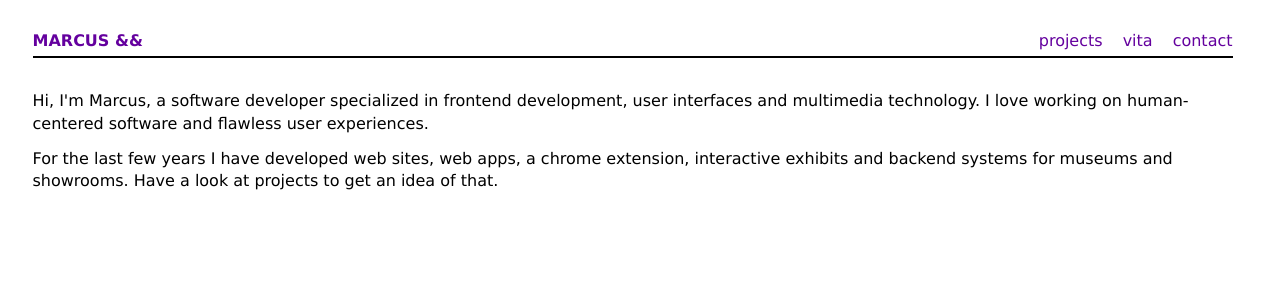
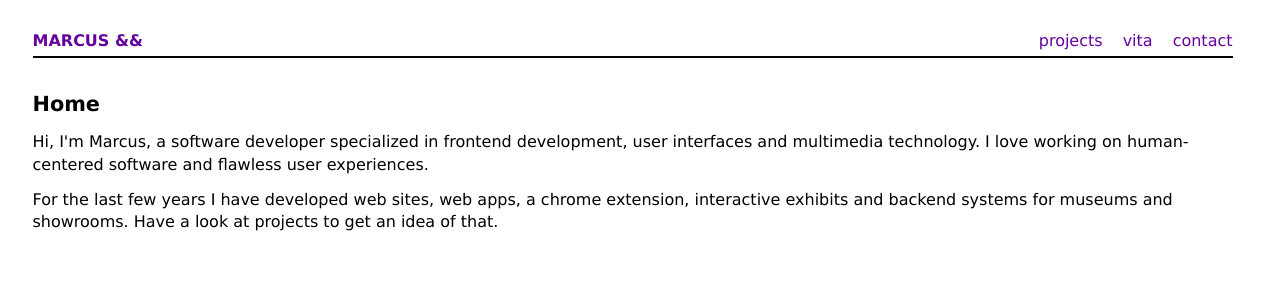
Before and after one commit to marcusand/website-2022, a SvelteKit app: page / in a window 1280 px wide. Shown: the top 300 px of the page. Built offline with nearby package versions, Linux system fonts and the light colour scheme; a web font is replaced by a local one.

Commit message:
remove Section component and refactor heading styles

```diff
--- a/src/components/Section.svelte
+++ /dev/null
@@ -1,10 +0,0 @@
-<section>
-  <slot />
-</section>
-
-<style>
-  section {
-    margin: 2rem 0;
-    page-break-inside: avoid;
-  }
-</style>
--- a/src/components/cv/Experience.svelte
+++ b/src/components/cv/Experience.svelte
@@ -21,7 +21,4 @@
 </div>
 
 <style>
-  .experience {
-    margin: 20px 0;
-  }
 </style>
--- a/src/routes/+page.svelte
+++ b/src/routes/+page.svelte
@@ -1,33 +1,7 @@
 <script lang="ts">
-  // import Project from '../components/home/project/index.svelte';
-  // import EqualWidthGrid from '../components/EqualWidthGrid.svelte';
-  // import type { Project as TProject } from '$content/types';
-
   import personData from '$content/person.yaml';
-  import Section from '../components/Section.svelte';
-  // import projects from '$content/home/projects/index';
-
-  // const professionalProjects: Array<TProject> = projects.filter((p) => p.level === 'professional');
-  // const personalProjects: Array<TProject> = projects.filter((p) => p.level === 'personal');
-  const { description, links } = personData;
+  const { description } = personData;
 </script>
 
-<Section>
-  {@html description}
-</Section>
-<!-- <Section>
-  <h2>Professional Projects</h2>
-  <EqualWidthGrid>
-    {#each professionalProjects as project}
-      <Project data={project} />
-    {/each}
-  </EqualWidthGrid>
-</Section>
-<Section>
-  <h2>Personal Projects</h2>
-  <EqualWidthGrid>
-    {#each personalProjects as project}
-      <Project data={project} />
-    {/each}
-  </EqualWidthGrid>
-</Section> -->
+<h1>Home</h1>
+<p>{@html description}</p>
--- a/src/routes/projects/[slug]/+page.svelte
+++ b/src/routes/projects/[slug]/+page.svelte
@@ -1,7 +1,6 @@
 <script lang="ts">
   import type { Project } from '$content/types';
   import { getFormattedDate } from '$lib/getFormattedDate';
-  import Section from '../../../components/Section.svelte';
 
   export let data: Project;
 
@@ -12,8 +11,7 @@
   const year = getFormattedDate(date, 'year');
 </script>
 
-<Section>
-  <h2>{title}</h2>
+<h1>{title}</h1>
 <div>{year}</div>
 
 <div class="description">{@html description}</div>
@@ -30,7 +28,6 @@
 </div>
 
 <a href="/projects">← all projects</a>
-</Section>
 
 <style>
   img {
--- a/src/style/global.css
+++ b/src/style/global.css
@@ -71,24 +71,24 @@ li {
 }
 
 h1 {
-  width: 100%;
-  color: var(--accent-color);
-  text-transform: uppercase;
-  font-size: 1rem;
+  font-size: 1.3rem;
   font-weight: 600;
-  margin: 0 0 0.5rem 0;
-  border-bottom: 2px solid black;
 }
 
 h2 {
   font-size: 1.1rem;
   font-weight: 600;
-  margin: 0 0 0.5rem 0;
 }
 
 h3 {
   text-transform: uppercase;
-  margin: 0 0 0.5rem 0;
   font-size: 0.9rem;
   font-weight: 600;
 }
+
+h1,
+h2,
+h3 {
+  margin-top: 1.5em;
+  margin-bottom: 0.5em;
+}
```
Also changed, not shown: src/routes/projects/+page.svelte (+7 -8 lines), src/routes/vita/+page.svelte (+7 -32 lines). Lines whose indentation alone changed are shown as unchanged.
